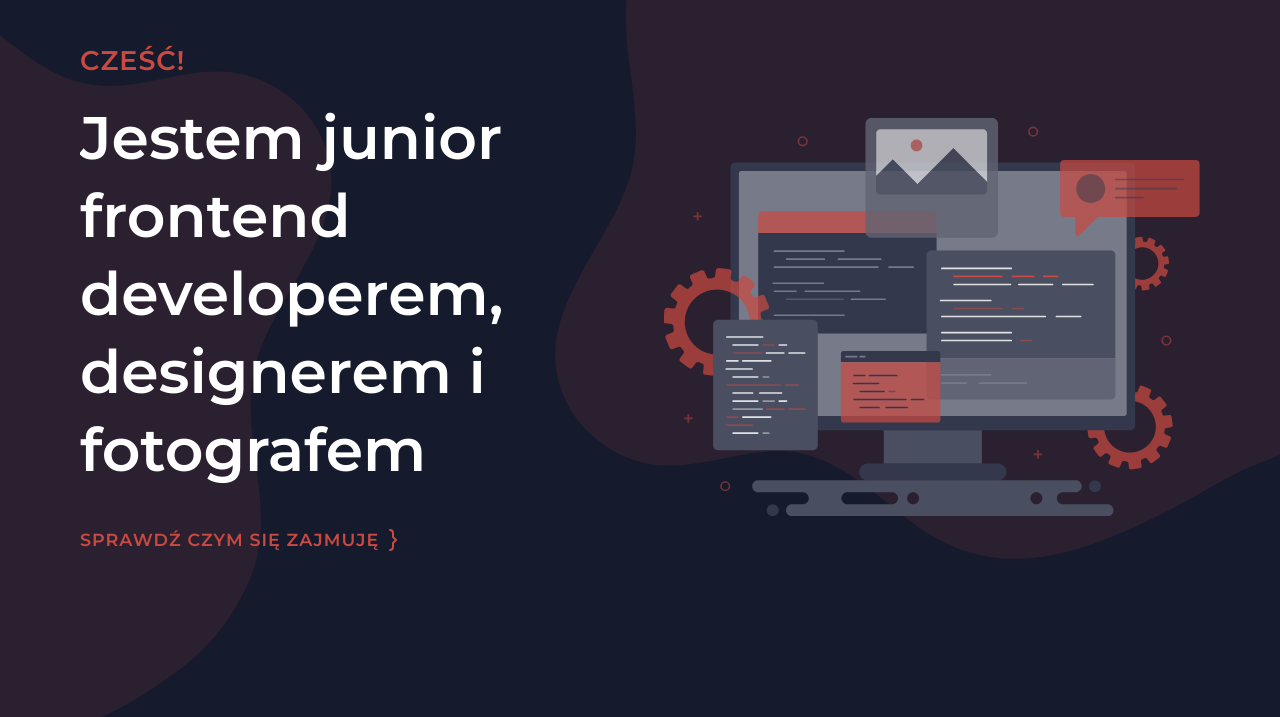
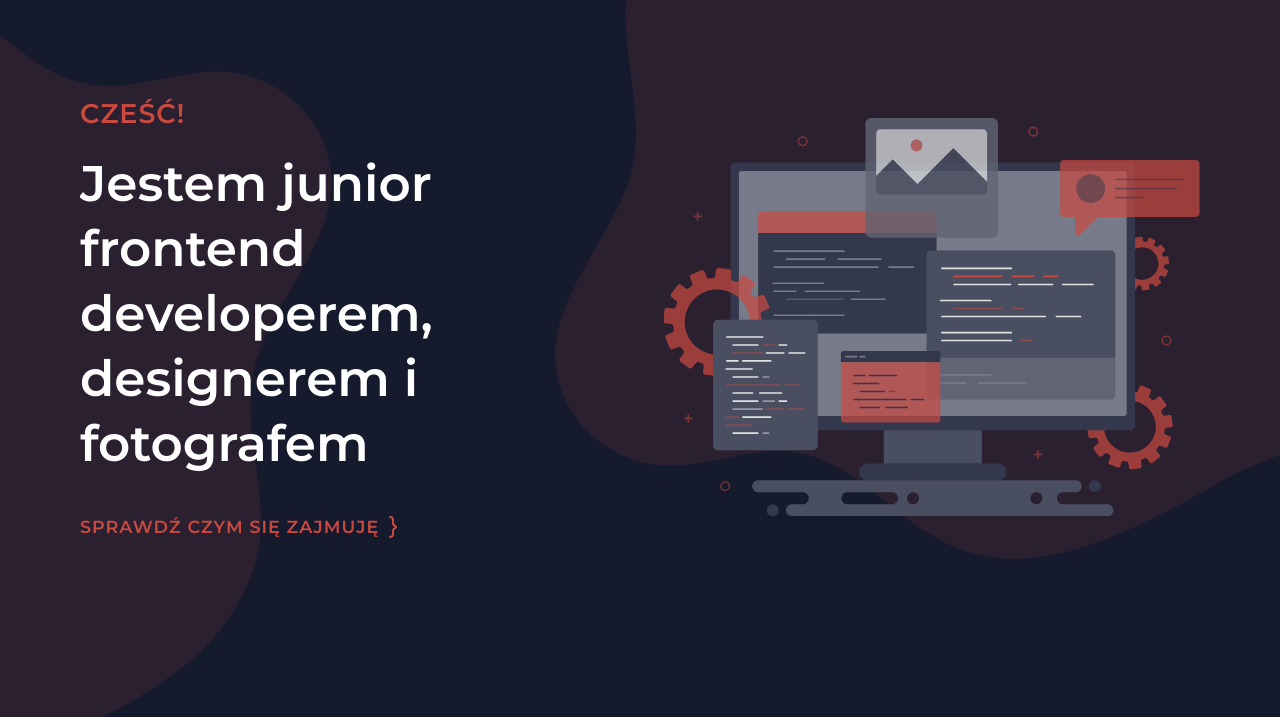
Before and after one commit to chudzikmagda/My-portfolio, a plain HTML site: page index.html in a window 1280 px wide. Shown: the part 83-800 px from the top of the page. Drawn offline with nearby package versions, Linux system fonts and the light colour scheme.

Commit message:
Fix bugs with sections

```diff
--- a/index.html
+++ b/index.html
@@ -26,7 +26,7 @@
 
     <div class="oldbrowser">
         <div class="oldbrowser__information">
-            <h1 class="oldbrowser__heading">Przepraszam, ale ta strona nie obsługuje Internet Explorera.</h1>
+            <p class="oldbrowser__heading">Przepraszam, ale ta strona nie obsługuje Internet Explorera.</p>
             <p>Wybierz jedną z nowoczesnych i bezpiecznych przeglądarek z listy poniżej:</p>
             <ul class="oldbrowser__list">
                 <li class="oldbrowser__list-item"><a href="https://www.google.com/chrome/" class="oldbrowser__link" target="_blank">Chrome</a></li>
@@ -75,7 +75,7 @@
                     Jestem junior frontend developerem,
                     designerem i fotografem
                 </h1>
-                <a href="#" data-anchor="about" class="btn btn--primary-color btn--center">Sprawdź czym się zajmuję</a>
+                <a href="#" data-anchor="about" class="btn btn--primary-color btn--center btn--welcome">Sprawdź czym się zajmuję</a>
             </main>
         </div>
         <div class="col col--no-right-padding col--align-right">
--- a/sass/_components.scss
+++ b/sass/_components.scss
@@ -210,7 +210,7 @@
         font-size: 1.25rem;
 
         @include desktop {
-            font-size: 3rem;
+            font-size: 2.5rem;
         }
 
         @include largeDesktop {
@@ -430,6 +430,10 @@
                 justify-content: flex-start;
             }
         }
+    }
+
+    &--welcome {
+        padding-bottom: 0;
     }
 }
 
--- a/sass/_main.scss
+++ b/sass/_main.scss
@@ -43,7 +43,6 @@ body {
     @include desktopUp {
         flex-direction: row;
         padding: $basicSpacer *4;
-        overflow: visible;
     }
 
     &--lightgrey {
@@ -56,7 +55,6 @@ body {
 
     &--welcome {
         height: calc(100vh - #{$navHeight});
-        // min-height: 100vh;
         min-height: auto;
         justify-content: center;
         background: url('/images/blob-primary-color.svg') center top, #151a2d;
@@ -69,6 +67,7 @@ body {
             height: 100vh;
             min-height: auto;
             padding-top: $navHeight;
+
         }
     }
 
```
Also changed, not shown: projects/project1.html (+1 -1 lines), projects/project2.html (+1 -4 lines), projects/project3.html (+1 -1 lines), projects/project4.html (+1 -1 lines), projects/projects.html (+1 -1 lines), style.css, 1 other file.
